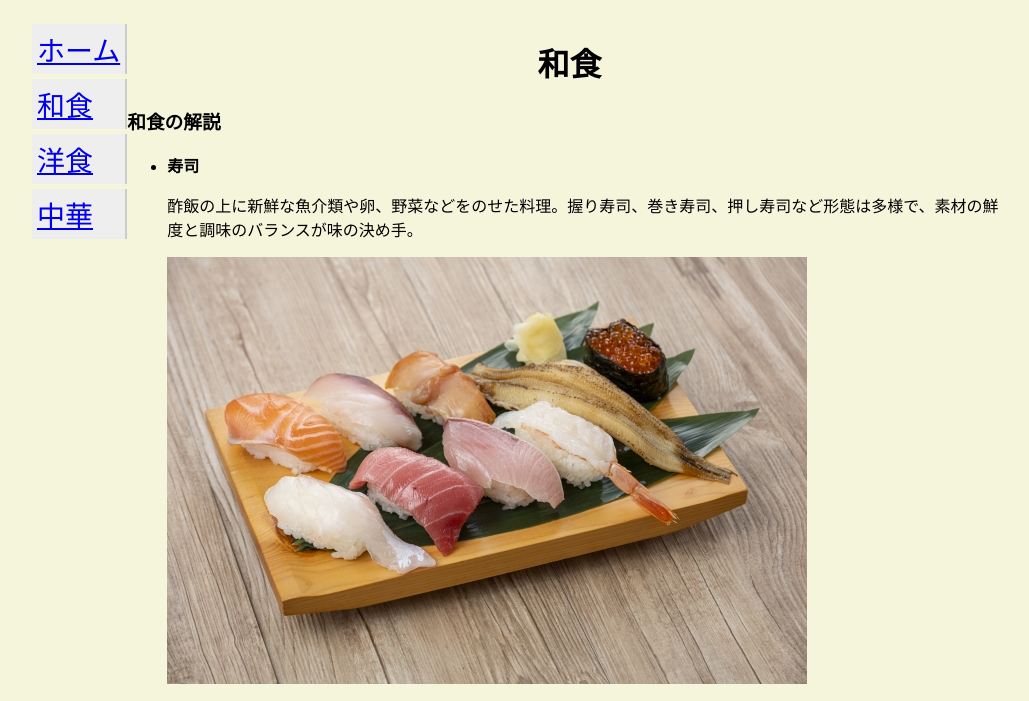
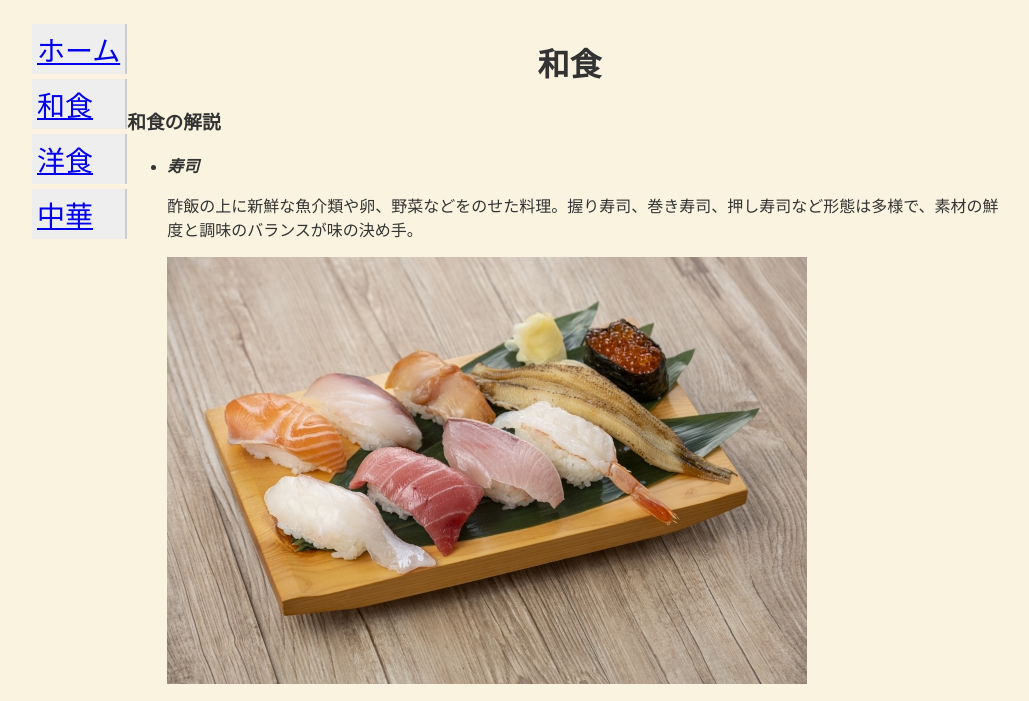
Before and after one commit to 1f10250294/team-project, a plain HTML site: page japan.html in a window 1280 px wide. Shown: the top 701 px of the page, without its empty margins (16-1045 px from the left). Drawn offline with Linux system fonts and the light colour scheme.

Commit message:
index.htmlの背景色を少しだけ変更

```diff
--- a/css/index.css
+++ b/css/index.css
@@ -1,4 +1,6 @@
-.red{color:red;}
+body{
+  background-color: #f5f5f5;
+}
 .sidebar li {
   display: block;
   margin: 0px 0px 5px 0px;
--- a/css/japan.css
+++ b/css/japan.css
@@ -1,8 +1,10 @@
 #wa{
     text-align : center;
+    font-style: sans-serif;
 }
 body{
-    background-color: beige;
+    background-color: #FAF3E0;
+    color: #333333;
 }
 .sidebar li {
   display: block;
@@ -20,3 +22,6 @@ body{
   width: 70%;
   margin: 10px 0 10px 0;
 }
+strong{
+  font-style: italic;
+}
```
